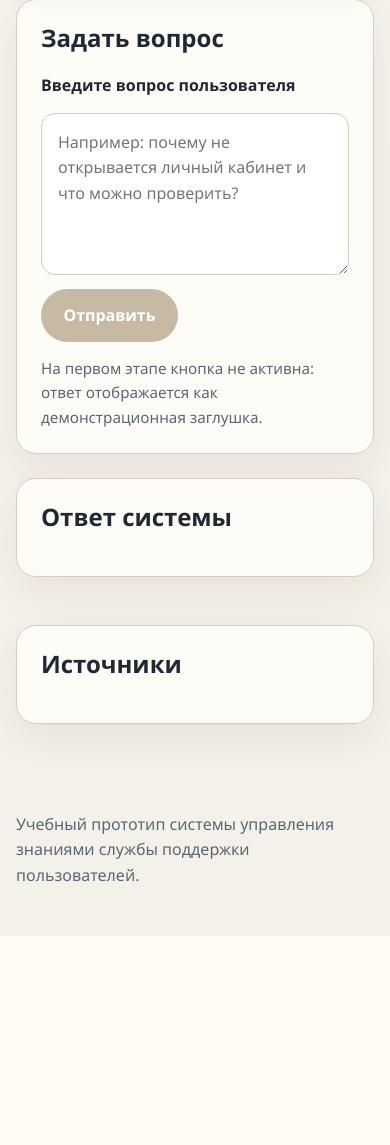
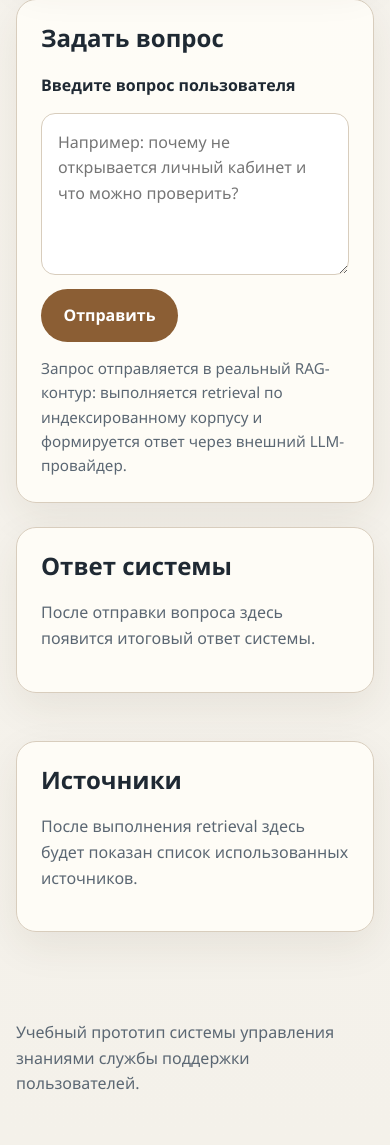
Before and after one commit to EAGumennikov/muiv-rag-support-app, a Flask app: page / in a window 390 px wide. Shown: the part 852-1997 px from the top of the page. Before the commit the page ends 1734 px from the top, so only its background shows below. Run offline with Flask 3, Linux system fonts and the light colour scheme.

Commit message:
обновлены веб-интерфейс и документация по локальному запуску

```diff
--- a/static/css/styles.css
+++ b/static/css/styles.css
@@ -145,17 +145,36 @@ a {
     padding: 0.85rem 1.4rem;
     border: none;
     border-radius: 999px;
-    background: #c7baa4;
+    background: var(--accent);
     color: #fff;
     font: inherit;
     font-weight: 700;
-    cursor: not-allowed;
+    cursor: pointer;
+    transition: background-color 0.2s ease, transform 0.2s ease;
+}
+
+.question-form button:hover,
+.question-form button:focus-visible {
+    background: var(--accent-dark);
+    transform: translateY(-1px);
 }
 
 .form-note {
     margin: 0;
     color: var(--muted);
     font-size: 0.95rem;
+}
+
+.status-message {
+    padding: 0.85rem 1rem;
+    border-radius: 14px;
+    font-size: 0.95rem;
+}
+
+.status-error {
+    background: #fce6e2;
+    color: #7b2d20;
+    border: 1px solid #efc0b8;
 }
 
 .results-grid {
@@ -168,9 +187,33 @@ a {
     color: var(--text);
 }
 
+.placeholder-text {
+    color: var(--muted);
+}
+
 .sources-list {
     margin: 0;
     padding-left: 1.25rem;
+}
+
+.debug-grid {
+    display: grid;
+    grid-template-columns: repeat(2, minmax(0, 1fr));
+    gap: 1rem;
+}
+
+.debug-item {
+    padding: 1rem;
+    border: 1px solid var(--border);
+    border-radius: 16px;
+    background: #fff;
+}
+
+.debug-label {
+    display: block;
+    margin-bottom: 0.35rem;
+    color: var(--muted);
+    font-size: 0.95rem;
 }
 
 .site-footer {
@@ -181,7 +224,8 @@ a {
 @media (max-width: 800px) {
     .header-inner,
     .hero,
-    .results-grid {
+    .results-grid,
+    .debug-grid {
         grid-template-columns: 1fr;
         display: grid;
     }
--- a/templates/index.html
+++ b/templates/index.html
@@ -22,16 +22,22 @@
 
 <section class="panel">
     <h2>Задать вопрос</h2>
-    <form class="question-form">
+    <form class="question-form" action="{{ url_for('ask') }}" method="post">
         <label for="question">Введите вопрос пользователя</label>
         <textarea
             id="question"
             name="question"
             rows="5"
             placeholder="Например: почему не открывается личный кабинет и что можно проверить?"
-        ></textarea>
-        <button type="submit" disabled>Отправить</button>
-        <p class="form-note">На первом этапе кнопка не активна: ответ отображается как демонстрационная заглушка.</p>
+        >{{ question }}</textarea>
+        <button type="submit">Отправить</button>
+        <p class="form-note">
+            Запрос отправляется в реальный RAG-контур: выполняется retrieval по индексированному корпусу
+            и формируется ответ через внешний LLM-провайдер.
+        </p>
+        {% if error_message %}
+        <div class="status-message status-error">{{ error_message }}</div>
+        {% endif %}
     </form>
 </section>
 
@@ -39,19 +45,43 @@
     <article class="panel">
         <h2>Ответ системы</h2>
         <div class="result-block">
+            {% if answer_text %}
             <p>{{ answer_text }}</p>
+            {% else %}
+            <p class="placeholder-text">После отправки вопроса здесь появится итоговый ответ системы.</p>
+            {% endif %}
         </div>
     </article>
 
     <article class="panel">
         <h2>Источники</h2>
         <div class="result-block">
+            {% if sources %}
             <ul class="sources-list">
                 {% for source in sources %}
                 <li>{{ source }}</li>
                 {% endfor %}
             </ul>
+            {% else %}
+            <p class="placeholder-text">После выполнения retrieval здесь будет показан список использованных источников.</p>
+            {% endif %}
         </div>
     </article>
 </section>
+
+{% if debug %}
+<section class="panel">
+    <h2>Служебные данные</h2>
+    <div class="debug-grid">
+        <div class="debug-item">
+            <span class="debug-label">Найдено фрагментов</span>
+            <strong>{{ debug.retrieved_chunks }}</strong>
+        </div>
+        <div class="debug-item">
+            <span class="debug-label">Использовано в контексте</span>
+            <strong>{{ debug.used_chunks }}</strong>
+        </div>
+    </div>
+</section>
+{% endif %}
 {% endblock %}
```
Also changed, not shown: README.md.
